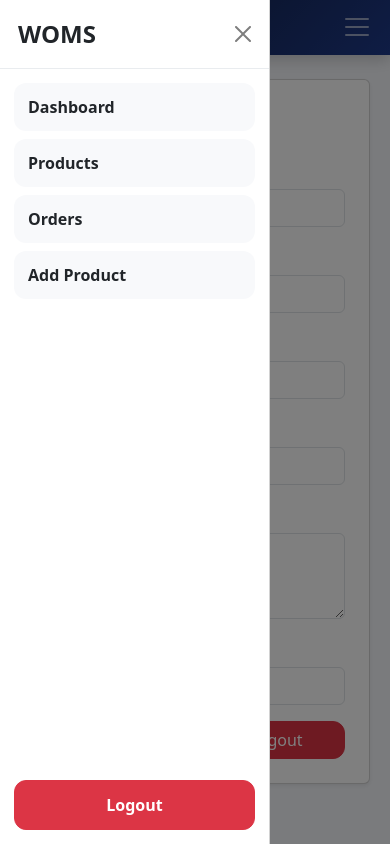
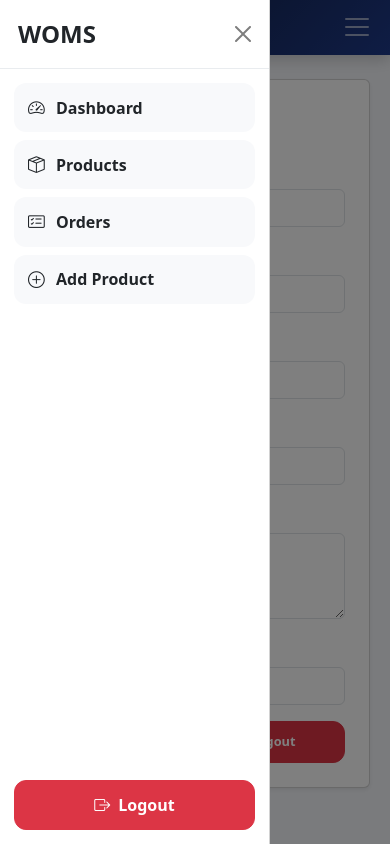
Before and after one commit to Himeshpopat/Veloxa, a Flask app: page /profile in a window 390 px wide, after a click that opens the changed part. Run offline with Flask 3, Linux system fonts and the light colour scheme; a user stored in the database is signed in.

Commit message:
Some Last Changes

```diff
--- a/static/css/style.css
+++ b/static/css/style.css
@@ -1958,3 +1983,39 @@ HOME PAGE
     }
 
 }
+
+/* Profile */
+
+.profile-actions {
+    display: flex;
+    gap: 15px;
+    margin-top: 20px;
+}
+
+.profile-actions .btn {
+    flex: 1;
+    padding: 12px;
+    font-size: 1rem;
+    font-weight: 600;
+    border-radius: 12px;
+}
+
+.profile-actions .btn-danger,
+.profile-actions .btn-success {
+    display: flex;
+    justify-content: center;
+    align-items: center;
+}
+
+@media (max-width: 768px) {
+
+    .profile-actions {
+        gap: 12px;
+    }
+
+    .profile-actions .btn {
+        padding: 10px;
+        font-size: 0.8rem;
+    }
+
+}
--- a/templates/base.html
+++ b/templates/base.html
@@ -30,17 +30,31 @@
 
                     {% if 'admin_id' in session %}
 
-                    <a href="/admin_dashboard" class="btn nav-btn">Dashboard</a>
+                    <a href="/admin_dashboard" class="btn nav-btn">
+                        <i class="bi bi-speedometer2 me-2"></i>Dashboard
+                    </a>
 
-                    <a href="/products" class="btn nav-btn">Products</a>
+                    <a href="/products" class="btn nav-btn">
+                        <i class="bi bi-box-seam me-2"></i>Products
+                    </a>
 
-                    <a href="/admin_orders" class="btn nav-btn">Orders</a>
+                    <a href="/admin_orders" class="btn nav-btn">
+                        <i class="bi bi-card-checklist me-2"></i>Orders
+                    </a>
 
-                    <a href="/add_product" class="btn nav-btn">Add Product</a>
+                    <a href="/add_product" class="btn nav-btn">
+                        <i class="bi bi-plus-circle me-2"></i>Add Product
+                    </a>
 
-                    <a href="/admin_logout" class="btn btn-danger">Logout</a>
+                    <a href="/admin_logout" class="btn btn-danger">
+                        <i class="bi bi-box-arrow-right me-2"></i>Logout
+                    </a>
 
                     {% elif 'customer_id' in session %}
+
+                    <a href="/profile" class="btn nav-btn">
+                        <i class="bi bi-person-circle me-2"></i>My Profile
+                    </a>
 
                     <a href="/dashboard" class="btn nav-btn">
                         <i class="bi bi-speedometer2 me-2"></i>Dashboard
@@ -56,10 +70,6 @@
 
                     <a href="/my_orders" class="btn nav-btn">
                         <i class="bi bi-card-checklist me-2"></i>My Orders
-                    </a>
-
-                    <a href="/profile" class="btn nav-btn">
-                        <i class="bi bi-person-circle me-2"></i>My Profile
                     </a>
 
                     {% endif %}
@@ -92,35 +102,53 @@
 
                 {% if 'admin_id' in session %}
 
-                <a href="/admin_dashboard" class="btn nav-btn">Dashboard</a>
+                <a href="/admin_dashboard" class="btn nav-btn">
+                    <i class="bi bi-speedometer2 me-2"></i>Dashboard
+                </a>
 
-                <a href="/products" class="btn nav-btn">Products</a>
+                <a href="/products" class="btn nav-btn">
+                    <i class="bi bi-box-seam me-2"></i>Products
+                </a>
 
-                <a href="/admin_orders" class="btn nav-btn">Orders</a>
+                <a href="/admin_orders" class="btn nav-btn">
+                    <i class="bi bi-card-checklist me-2"></i>Orders
+                </a>
 
-                <a href="/add_product" class="btn nav-btn">Add Product</a>
+                <a href="/add_product" class="btn nav-btn">
+                    <i class="bi bi-plus-circle me-2"></i>Add Product
+                </a>
 
                 <div class="mt-auto">
-                    <a href="/admin_logout" class="btn btn-danger w-100">
-                        Logout
+                    <a href="/admin_logout" class="btn btn-danger">
+                        <i class="bi bi-box-arrow-right me-2"></i>Logout
                     </a>
                 </div>
 
                 {% elif 'customer_id' in session %}
 
-                <a href="/dashboard" class="btn nav-btn">Dashboard</a>
+                <a href="/profile" class="btn nav-btn">
+                    <i class="bi bi-person-circle me-2"></i>My Profile
+                </a>
 
-                <a href="/products" class="btn nav-btn">Products</a>
+                <a href="/dashboard" class="btn nav-btn">
+                    <i class="bi bi-speedometer2 me-2"></i>Dashboard
+                </a>
 
-                <a href="/cart" class="btn nav-btn">Cart</a>
+                <a href="/products" class="btn nav-btn">
+                    <i class="bi bi-box-seam me-2"></i>Products
+                </a>
 
-                <a href="/my_orders" class="btn nav-btn">My Orders</a>
+                <a href="/cart" class="btn nav-btn">
+                    <i class="bi bi-cart3 me-2"></i>Cart
+                </a>
 
-                <a href="/profile" class="btn nav-btn">My Profile</a>
+                <a href="/my_orders" class="btn nav-btn">
+                    <i class="bi bi-card-checklist me-2"></i>My Orders
+                </a>
 
                 <div class="mt-auto">
                     <a href="/logout" class="btn btn-danger w-100">
-                        Logout
+                        <i class="bi bi-box-arrow-right me-2"></i>Logout
                     </a>
                 </div>
 
--- a/templates/cart.html
+++ b/templates/cart.html
@@ -118,7 +118,7 @@ Cart
             </p>
 
             <p class="summary-total">
-                ₹{{ total|round|int }}
+                ₹{{ total|round|int }}.00
             </p>
 
         </div>
--- a/templates/edit_order.html
+++ b/templates/edit_order.html
@@ -8,11 +8,11 @@ Edit Order
 
 <div class="container mt-4">
 
-    <div class="edit-order-header">
+    <div class="cart-heading">
 
-        <h2 class="edit-cart-heading">
+        <h2 class="cart-heading">
             Edit Order
-            <span class="text-muted fs-6">
+            <span class="text-muted fs-5">
                 ({{ order_data|length }} items)
             </span>
         </h2>
--- a/templates/my_orders.html
+++ b/templates/my_orders.html
@@ -8,9 +8,9 @@ My Orders
 
 <div class="container mt-4">
 
-    <h2 class="orders-title">
+    <h2 class="cart-heading">
         My Orders
-        <span class="orders-count">
+        <span class="text-muted fs-5">
             ({{ orders|length }} Orders)
         </span>
     </h2>
--- a/templates/order_details.html
+++ b/templates/order_details.html
@@ -97,7 +97,9 @@ Order Details
 
     <div class="card-body">
 
+        <div class="table-responsive">
             <table class="table table-bordered table-hover align-middle">
+
 
                 <thead class="table-light">
 
@@ -139,6 +141,7 @@ Order Details
                 </tbody>
 
             </table>
+        </div>
 
     </div>
 
--- a/templates/profile.html
+++ b/templates/profile.html
@@ -27,10 +27,13 @@ My Profile
                             <div class="col-md-6 mb-3">
 
                                 <label class="form-label">
-                                    Customer Name
+                                    👤 Customer Name
                                 </label>
 
-                                <input type="text" name="name" value="{{ customer.name }}" class="form-control"
+                                <input type="text"
+                                       name="name"
+                                       value="{{ customer.name }}"
+                                       class="form-control"
                                        required>
 
                             </div>
@@ -38,11 +41,14 @@ My Profile
                             <div class="col-md-6 mb-3">
 
                                 <label class="form-label">
-                                    Shop Name
+                                    🏪 Shop Name
                                 </label>
 
-                                <input type="text" name="shop_name" value="{{ customer.shop_name }}"
-                                    class="form-control" required>
+                                <input type="text"
+                                       name="shop_name"
+                                       value="{{ customer.shop_name }}"
+                                       class="form-control"
+                                       required>
 
                             </div>
 
@@ -53,10 +59,13 @@ My Profile
                             <div class="col-md-6 mb-3">
 
                                 <label class="form-label">
-                                    Mobile Number
+                                    📞 Mobile Number
                                 </label>
 
-                                <input type="text" name="mobile" value="{{ customer.mobile }}" class="form-control"
+                                <input type="text"
+                                       name="mobile"
+                                       value="{{ customer.mobile }}"
+                                       class="form-control"
                                        required>
 
                             </div>
@@ -64,10 +73,13 @@ My Profile
                             <div class="col-md-6 mb-3">
 
                                 <label class="form-label">
-                                    City
+                                    📍 City
                                 </label>
 
-                                <input type="text" name="city" value="{{ customer.city }}" class="form-control"
+                                <input type="text"
+                                       name="city"
+                                       value="{{ customer.city }}"
+                                       class="form-control"
                                        required>
 
                             </div>
@@ -77,10 +89,12 @@ My Profile
                         <div class="mb-3">
 
                             <label class="form-label">
-                                Address
+                                🏠 Address
                             </label>
 
-                            <textarea name="address" rows="3" class="form-control"
+                            <textarea name="address"
+                                      rows="3"
+                                      class="form-control"
                                       required>{{ customer.address }}</textarea>
 
                         </div>
@@ -88,30 +102,27 @@ My Profile
                         <div class="mb-3">
 
                             <label class="form-label">
-                                Email Address
+                                📧 Email Address
                             </label>
 
-                            <input type="email" value="{{ customer.email }}" class="form-control" readonly>
+                            <input type="email"
+                                   value="{{ customer.email }}"
+                                   class="form-control"
+                                   readonly>
 
                         </div>
 
-                        <div class="row mt-3">
+                        <div class="profile-actions mt-3">
 
-                            <div class="col-6">
-
-                                <button type="submit" class="btn btn-success w-100">
+                            <button type="submit"
+                                    class="btn btn-success">
                                 Update Profile
                             </button>
 
-                            </div>
-
-                            <div class="col-6">
-
-                                <a href="/logout" class="btn btn-danger w-100">
+                            <a href="/logout"
+                               class="btn btn-danger">
                                 Logout
                             </a>
-
-                            </div>
 
                         </div>
 
--- a/templates/register.html
+++ b/templates/register.html
@@ -34,7 +34,7 @@
                             </h2>
 
                             <p class="text-muted mb-0">
-                                Register to start placing wholesale orders
+                                Register to start placing orders
                             </p>
 
                         </div>
```
Also changed, not shown: other parts of static/css/style.css (+60 -35 lines), templates/products.html (+8 -1 lines). Lines whose indentation alone changed are shown as unchanged.
